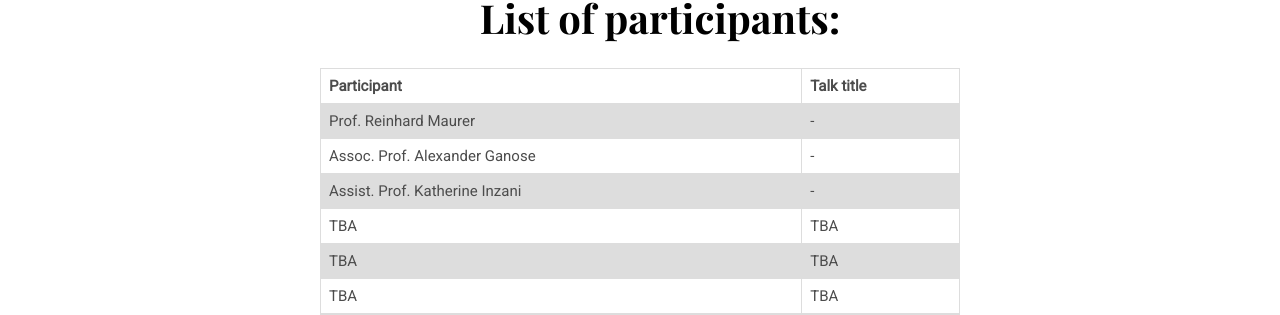
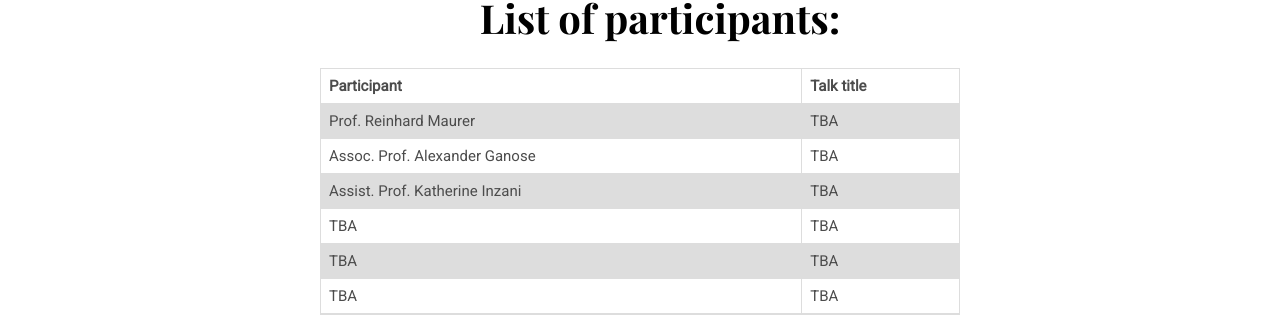
Before and after one commit to DQML26/DQML26.github.io, a Jekyll site: the page built from _pages/speakers.html, in a window 1280 px wide and 900 px high, scrolled down 896 px. Shown: the part 148-463 px from the top of the window. Built offline with Jekyll 4.4.1, drawn with Linux system fonts in a browser that asks for light colours.

Commit message:
Add small fixes

```diff
--- a/_layouts/about.html
+++ b/_layouts/about.html
@@ -16,7 +16,7 @@ layout: default
   <img src="{{ site.baseurl }}/assets/images/illustrations/dots-group-sm.png" alt="illustrations" class="bg-shape-2">
   <!-- <img src="{{ site.baseurl }}/assets/images/illustrations/leaf-yellow.png" alt="illustrations" class="bg-shape-3"> -->
   <!-- <img src="{{ site.baseurl }}/assets/images/illustrations/leaf-orange.png" alt="illustrations" class="bg-shape-4"> -->
-  <img src="{{ site.baseurl }}/assets/images/illustrations/dots-group-orange.png" alt="illustrations" class="bg-shape-5">
+  <!-- <img src="{{ site.baseurl }}/assets/images/illustrations/dots-group-orange.png" alt="illustrations" class="bg-shape-5"> -->
   <!-- <img src="{{ site.baseurl }}/assets/images/illustrations/leaf-cyan-lg.png" alt="illustrations" class="bg-shape-6"> -->
 </section>
 <!-- /page title -->
--- a/_layouts/page.html
+++ b/_layouts/page.html
@@ -14,10 +14,10 @@ layout: default
   <!-- background shapes -->
   <img src="{{ site.baseurl }}/assets/images/backgrounds/rough-horn-1920.jpg" alt="background" class="bg-shape-1">
   <!-- <img src="{{ site.baseurl }}/assets/images/illustrations/leaf-pink-round.png" alt="illustrations" class="bg-shape-2"> -->
-  <img src="{{ site.baseurl }}/assets/images/illustrations/dots-orange.png" alt="illustrations" class="bg-shape-3">
+  <!-- <img src="{{ site.baseurl }}/assets/images/illustrations/dots-orange.png" alt="illustrations" class="bg-shape-3"> -->
   <!-- <img src="{{ site.baseurl }}/assets/images/illustrations/leaf-orange.png" alt="illustrations" class="bg-shape-4"> -->
   <!-- <img src="{{ site.baseurl }}/assets/images/illustrations/leaf-yellow.png" alt="illustrations" class="bg-shape-5"> -->
-  <img src="{{ site.baseurl }}/assets/images/illustrations/dots-group-orange.png" alt="illustrations" class="bg-shape-6">
+  <!-- <img src="{{ site.baseurl }}/assets/images/illustrations/dots-group-orange.png" alt="illustrations" class="bg-shape-6"> -->
   <!-- <img src="{{ site.baseurl }}/assets/images/illustrations/leaf-cyan-lg.png" alt="illustrations" class="bg-shape-7"> -->
 </section>
 <!-- /page title -->
--- a/_pages/schedule.html
+++ b/_pages/schedule.html
@@ -5,7 +5,7 @@ image: assets/images/about/about_us.jpeg
 ---
 
 <center style="margin-top: 1%">
-On this page, you will find the conference schedule.<br>
+On this page, you can find the conference schedule.<br>
 The length of the contributed and plenary talks is listed below.
 <ul>
 <li> Plenary: 60 min (45 + 15) </li>
--- a/_pages/speakers.html
+++ b/_pages/speakers.html
@@ -44,15 +44,15 @@ title: Speakers and participants
       </tr>
       <tr>
         <td>Prof. Reinhard Maurer</td>
-        <td>-</td>
+        <td>TBA</td>
       </tr>
       <tr>
         <td>Assoc. Prof. Alexander Ganose</td>
-        <td>-</td>
+        <td>TBA</td>
       </tr>
       <tr>
         <td>Assist. Prof. Katherine Inzani</td>
-        <td>-</td>
+        <td>TBA</td>
       </tr>
       <tr>
         <td>TBA</td>
```
Also changed, not shown: _includes/hero-section.html (+4 -4 lines), _pages/about.md (+5 -3 lines), 1 other file.
